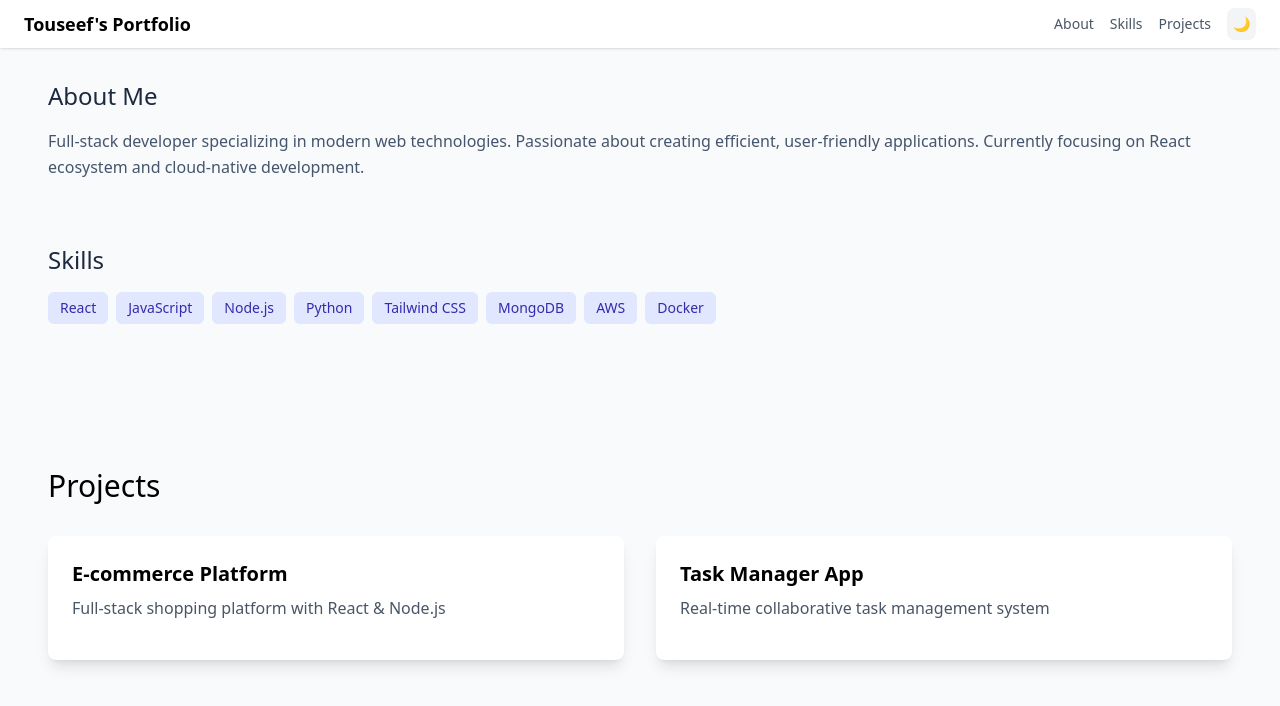
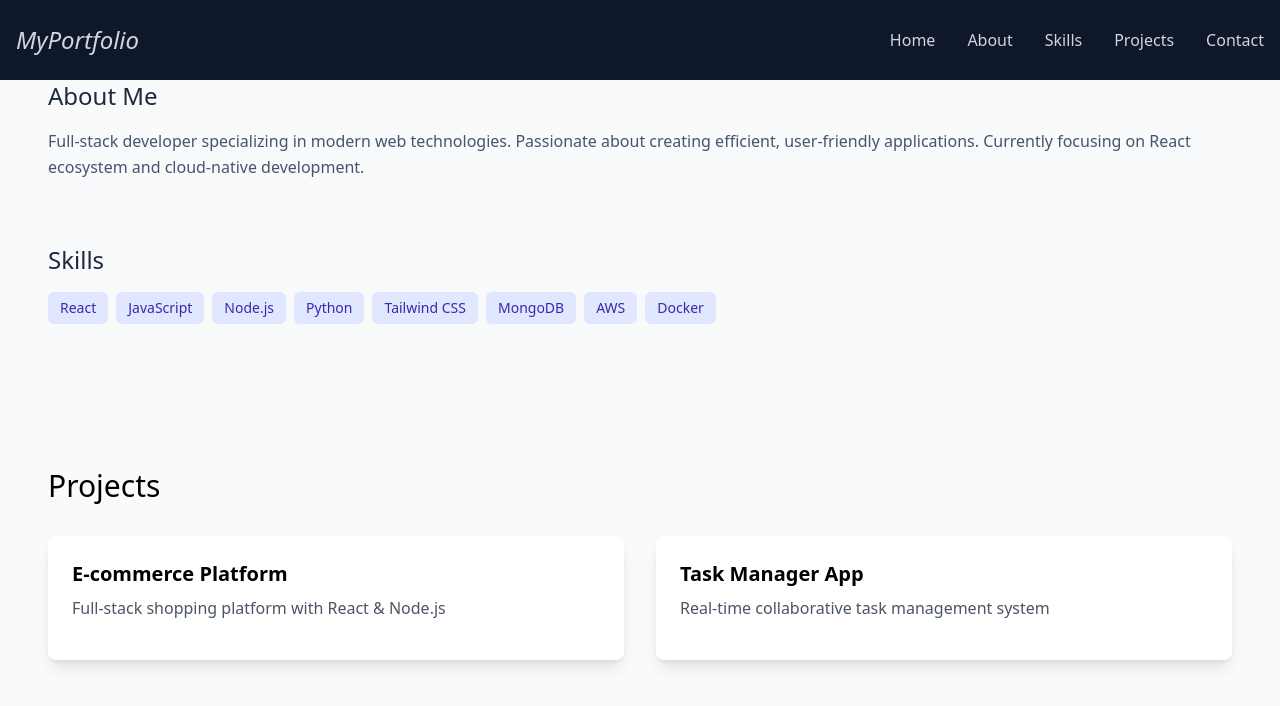
Before and after one commit to M-Touseef/my-portfolio, a React (Vite) app: page / in a window 1280 px wide. Shown: the top 706 px of the page. Built offline with nearby package versions, Linux system fonts and the light colour scheme.

Commit message:
initial commit

```diff
--- a/package.json
+++ b/package.json
@@ -12,7 +12,9 @@
   "dependencies": {
     "@tailwindcss/vite": "^4.1.3",
     "react": "^19.0.0",
-    "react-dom": "^19.0.0"
+    "react-dom": "^19.0.0",
+    "react-icons": "^5.5.0",
+    "react-scroll": "^1.9.3"
   },
   "devDependencies": {
     "@eslint/js": "^9.21.0",
--- a/src/components/Navbar.jsx
+++ b/src/components/Navbar.jsx
@@ -1,21 +1,43 @@
-import React from 'react'
-export default function Navbar({ darkMode, setDarkMode }) {
-    return (
-      <nav className="fixed w-full bg-white/90 backdrop-blur-sm shadow-sm dark:bg-gray-800/90 z-50 py-2">
-        <div className="flex justify-between items-center px-4 md:px-6 max-w-7xl mx-auto">
-          <a href="#" className="text-lg font-semibold dark:text-white">Touseef's Portfolio</a>
-          <div className="flex gap-4 items-center">
-            <a href="#about" className="text-sm text-gray-600 hover:text-indigo-600 dark:text-gray-300">About</a>
-            <a href="#skills" className="text-sm text-gray-600 hover:text-indigo-600 dark:text-gray-300">Skills</a>
-            <a href="#projects" className="text-sm text-gray-600 hover:text-indigo-600 dark:text-gray-300">Projects</a>
-            <button
-              onClick={() => setDarkMode(!darkMode)}
-              className="p-1.5 rounded-lg bg-gray-100 dark:bg-gray-700 text-sm"
-            >
-              {darkMode ? '🌞' : '🌙'}
-            </button>
-          </div>
-        </div>
-      </nav>
-    )
-  }
+// Navbar.jsx
+import React, { useState } from 'react';
+import { FaBars, FaTimes, FaLinkedin, FaGithub } from 'react-icons/fa';
+import { Link } from 'react-scroll';
+
+const Navbar = () => {
+  const [navOpen, setNavOpen] = useState(false);
+  const toggleNav = () => setNavOpen(!navOpen);
+
+  return (
+    <div className="fixed w-full h-20 flex justify-between items-center px-4 bg-slate-900 text-gray-300">
+      <h1 className="font-thin text-2xl italic">MyPortfolio</h1>
+      {/* Desktop Menu */}
+      <ul className="hidden md:flex gap-x-8">
+        {['home', 'about', 'skills', 'projects', 'contact'].map((section) => (
+          <li key={section}>
+            <Link to={section} smooth duration={500}>
+              {section.charAt(0).toUpperCase() + section.slice(1)}
+            </Link>
+          </li>
+        ))}
+      </ul>
+      {/* Mobile Hamburger */}
+      <div onClick={toggleNav} className="md:hidden z-10 cursor-pointer">
+        {navOpen ? <FaTimes size={20} /> : <FaBars size={20} />}
+      </div>
+      {/* Mobile Menu */}
+      {navOpen && (
+        <ul className="absolute top-0 left-0 w-full h-screen bg-slate-900 flex flex-col justify-center items-center">
+          {['home', 'about', 'skills', 'projects', 'contact'].map((section) => (
+            <li key={section} className="py-6 text-4xl">
+              <Link onClick={toggleNav} to={section} smooth duration={500}>
+                {section.charAt(0).toUpperCase() + section.slice(1)}
+              </Link>
+            </li>
+          ))}
+        </ul>
+      )}
+    </div>
+  );
+};
+
+export default Navbar;
--- /dev/null
+++ b/src/components/Navbar1.jsx
@@ -0,0 +1,21 @@
+import React from 'react'
+export default function Navbar({ darkMode, setDarkMode }) {
+    return (
+      <nav className="fixed w-full bg-white/90 backdrop-blur-sm shadow-sm dark:bg-gray-800/90 z-50 py-2">
+        <div className="flex justify-between items-center px-4 md:px-6 max-w-7xl mx-auto">
+          <a href="#" className="text-lg font-semibold dark:text-white">Touseef's Portfolio</a>
+          <div className="flex gap-4 items-center">
+            <a href="#about" className="text-sm text-gray-600 hover:text-indigo-600 dark:text-gray-300">About</a>
+            <a href="#skills" className="text-sm text-gray-600 hover:text-indigo-600 dark:text-gray-300">Skills</a>
+            <a href="#projects" className="text-sm text-gray-600 hover:text-indigo-600 dark:text-gray-300">Projects</a>
+            <button
+              onClick={() => setDarkMode(!darkMode)}
+              className="p-1.5 rounded-lg bg-gray-100 dark:bg-gray-700 text-sm"
+            >
+              {darkMode ? '🌞' : '🌙'}
+            </button>
+          </div>
+        </div>
+      </nav>
+    )
+  }
```
Also changed, not shown: 1 other file (tests, documents, lock files or other folders).
